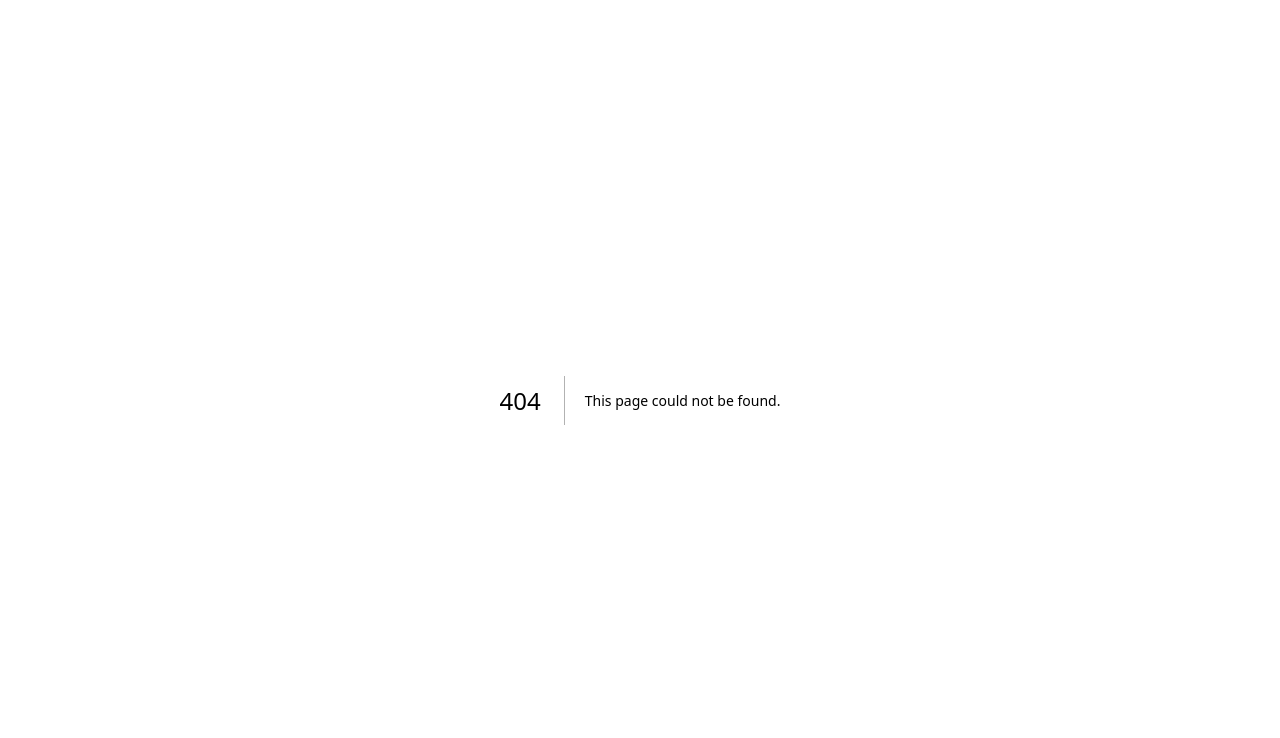
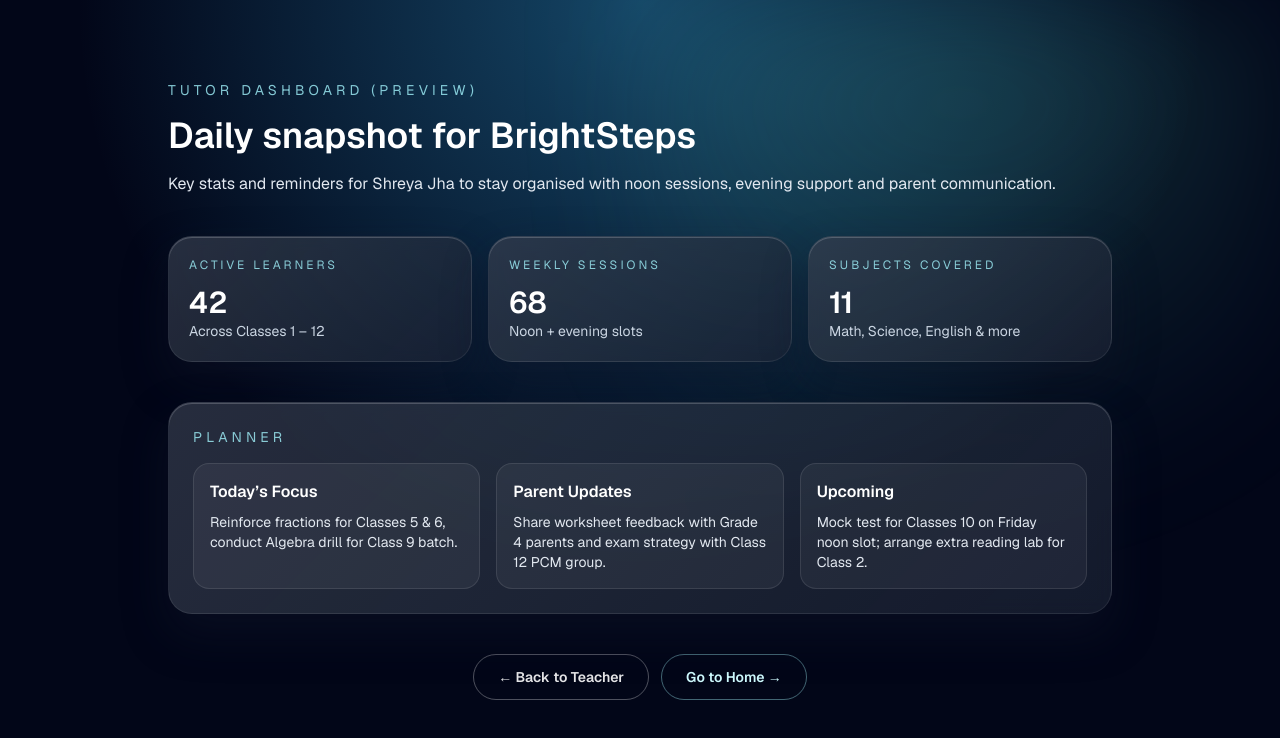
Before and after one commit to prabhakar1408/home-tuition-website, a Next.js app: page /dashboard in a window 1280 px wide. Before the commit this address had no page. Shown: the top 738 px of the page. Built offline with nearby package versions, Linux system fonts and the light colour scheme.

Commit message:
feat: add dashboard page and navigation from teacher page

```diff
--- /dev/null
+++ b/app/dashboard/page.tsx
@@ -0,0 +1,85 @@
+import Link from "next/link";
+
+const dashboardMetrics = [
+  { label: "Active Learners", value: "42", note: "Across Classes 1 – 12" },
+  { label: "Weekly Sessions", value: "68", note: "Noon + evening slots" },
+  { label: "Subjects Covered", value: "11", note: "Math, Science, English & more" },
+];
+
+const dashboardNotes = [
+  {
+    title: "Today’s Focus",
+    detail: "Reinforce fractions for Classes 5 & 6, conduct Algebra drill for Class 9 batch.",
+  },
+  {
+    title: "Parent Updates",
+    detail: "Share worksheet feedback with Grade 4 parents and exam strategy with Class 12 PCM group.",
+  },
+  {
+    title: "Upcoming",
+    detail: "Mock test for Classes 10 on Friday noon slot; arrange extra reading lab for Class 2.",
+  },
+];
+
+export default function DashboardPage() {
+  return (
+    <div className="relative min-h-screen overflow-hidden bg-slate-950 text-slate-50">
+      <div className="pointer-events-none absolute inset-0 bg-[radial-gradient(circle_at_top,_rgba(56,189,248,0.35),_transparent_55%)]" />
+      <div className="pointer-events-none absolute inset-y-0 left-1/2 w-1/2 bg-[radial-gradient(circle_at_top,_rgba(94,234,212,0.2),_transparent_60%)] blur-3xl" />
+      <div className="relative z-10 mx-auto flex max-w-5xl flex-col gap-10 px-6 pb-16 pt-16 lg:px-10 lg:pt-20">
+        <header className="space-y-4 text-center lg:text-left">
+          <p className="text-sm uppercase tracking-[0.3em] text-cyan-200/80">
+            Tutor Dashboard (Preview)
+          </p>
+          <h1 className="text-3xl font-semibold text-white md:text-4xl">
+            Daily snapshot for BrightSteps
+          </h1>
+          <p className="text-base text-slate-200">
+            Key stats and reminders for Shreya Jha to stay organised with noon sessions, evening
+            support and parent communication.
+          </p>
+        </header>
+
+        <section className="grid gap-4 sm:grid-cols-2 lg:grid-cols-3">
+          {dashboardMetrics.map((metric) => (
+            <article
+              key={metric.label}
+              className="glass rounded-3xl border border-white/15 p-5 backdrop-blur"
+            >
+              <p className="text-xs uppercase tracking-[0.25em] text-cyan-200/80">{metric.label}</p>
+              <p className="mt-3 text-3xl font-semibold text-white">{metric.value}</p>
+              <p className="text-sm text-slate-300">{metric.note}</p>
+            </article>
+          ))}
+        </section>
+
+        <section className="glass space-y-4 rounded-3xl border border-white/15 p-6 backdrop-blur">
+          <p className="text-sm uppercase tracking-[0.3em] text-cyan-200/80">Planner</p>
+          <div className="grid gap-4 md:grid-cols-3">
+            {dashboardNotes.map((item) => (
+              <article key={item.title} className="rounded-2xl border border-white/10 bg-white/5 p-4">
+                <h3 className="text-base font-semibold text-white">{item.title}</h3>
+                <p className="mt-2 text-sm text-slate-200">{item.detail}</p>
+              </article>
+            ))}
+          </div>
+        </section>
+
+        <div className="flex flex-col gap-3 sm:flex-row sm:justify-center">
+          <Link
+            href="/teacher"
+            className="inline-flex items-center justify-center rounded-full border border-white/30 px-6 py-3 text-sm font-semibold text-white/90 transition hover:border-cyan-200 hover:text-cyan-100"
+          >
+            ← Back to Teacher
+          </Link>
+          <Link
+            href="/"
+            className="inline-flex items-center justify-center rounded-full border border-cyan-200/40 px-6 py-3 text-sm font-semibold text-cyan-100 transition hover:border-cyan-200 hover:text-white"
+          >
+            Go to Home →
+          </Link>
+        </div>
+      </div>
+    </div>
+  );
+}
--- a/app/teacher/page.tsx
+++ b/app/teacher/page.tsx
@@ -1,9 +1,28 @@
+import Link from "next/link";
+
 export default function TeacherPage() {
   return (
     <div className="relative min-h-screen overflow-hidden bg-slate-950 text-slate-50">
       <div className="pointer-events-none absolute inset-0 bg-[radial-gradient(circle_at_top,_rgba(56,189,248,0.35),_transparent_55%)]" />
       <div className="pointer-events-none absolute inset-y-0 left-1/2 w-1/2 bg-[radial-gradient(circle_at_top,_rgba(94,234,212,0.2),_transparent_60%)] blur-3xl" />
       <div className="relative z-10 mx-auto flex max-w-4xl flex-col gap-10 px-6 pb-16 pt-16 lg:px-10 lg:pt-20">
+        <div className="flex flex-col items-center gap-3 text-sm text-slate-200 sm:flex-row sm:justify-between">
+          <p className="uppercase tracking-[0.3em] text-cyan-200/80">BrightSteps</p>
+          <div className="flex gap-2">
+            <Link
+              href="/"
+              className="rounded-full border border-white/20 px-4 py-2 text-xs font-semibold text-white/80 transition hover:border-cyan-200 hover:text-cyan-100"
+            >
+              ← Home
+            </Link>
+            <Link
+              href="/dashboard"
+              className="rounded-full border border-cyan-200/40 px-4 py-2 text-xs font-semibold text-cyan-100 transition hover:border-cyan-200 hover:text-white"
+            >
+              Dashboard →
+            </Link>
+          </div>
+        </div>
         <header className="space-y-4 text-center lg:text-left">
           <p className="text-sm uppercase tracking-[0.3em] text-cyan-200/80">
             Your Tutor
@@ -67,6 +86,20 @@ export default function TeacherPage() {
             Detailed contact information is shared personally after an initial enquiry to keep your
             and your child&apos;s privacy safe.
           </p>
+          <div className="flex flex-col items-center gap-3 sm:flex-row sm:justify-center">
+            <Link
+              href="/"
+              className="inline-flex items-center justify-center rounded-full border border-white/30 px-6 py-3 text-sm font-semibold text-white/90 transition hover:border-cyan-200 hover:text-cyan-100"
+            >
+              ← Back to Home
+            </Link>
+            <Link
+              href="/dashboard"
+              className="inline-flex items-center justify-center rounded-full border border-cyan-200/40 px-6 py-3 text-sm font-semibold text-cyan-100 transition hover:border-cyan-200 hover:text-white"
+            >
+              Open Dashboard →
+            </Link>
+          </div>
         </section>
       </div>
     </div>
```
